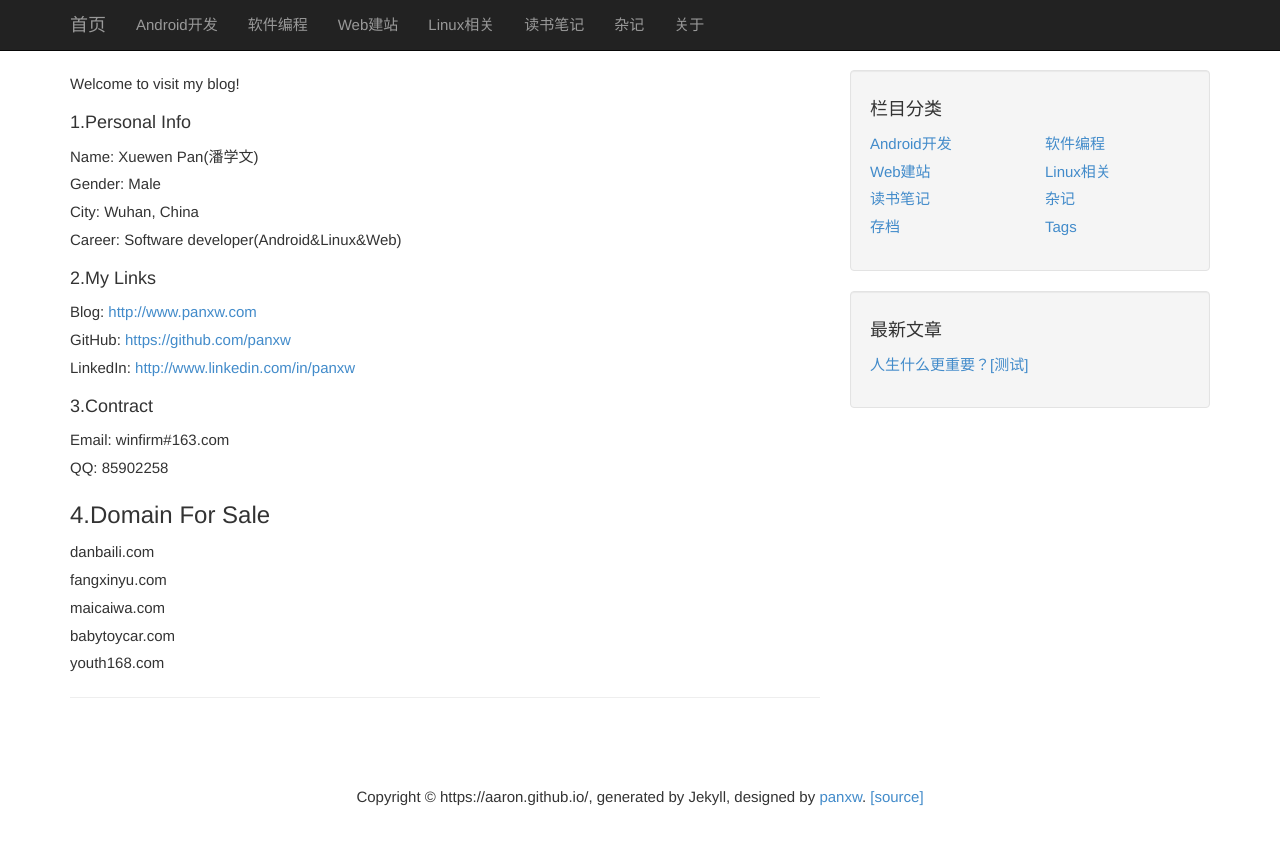
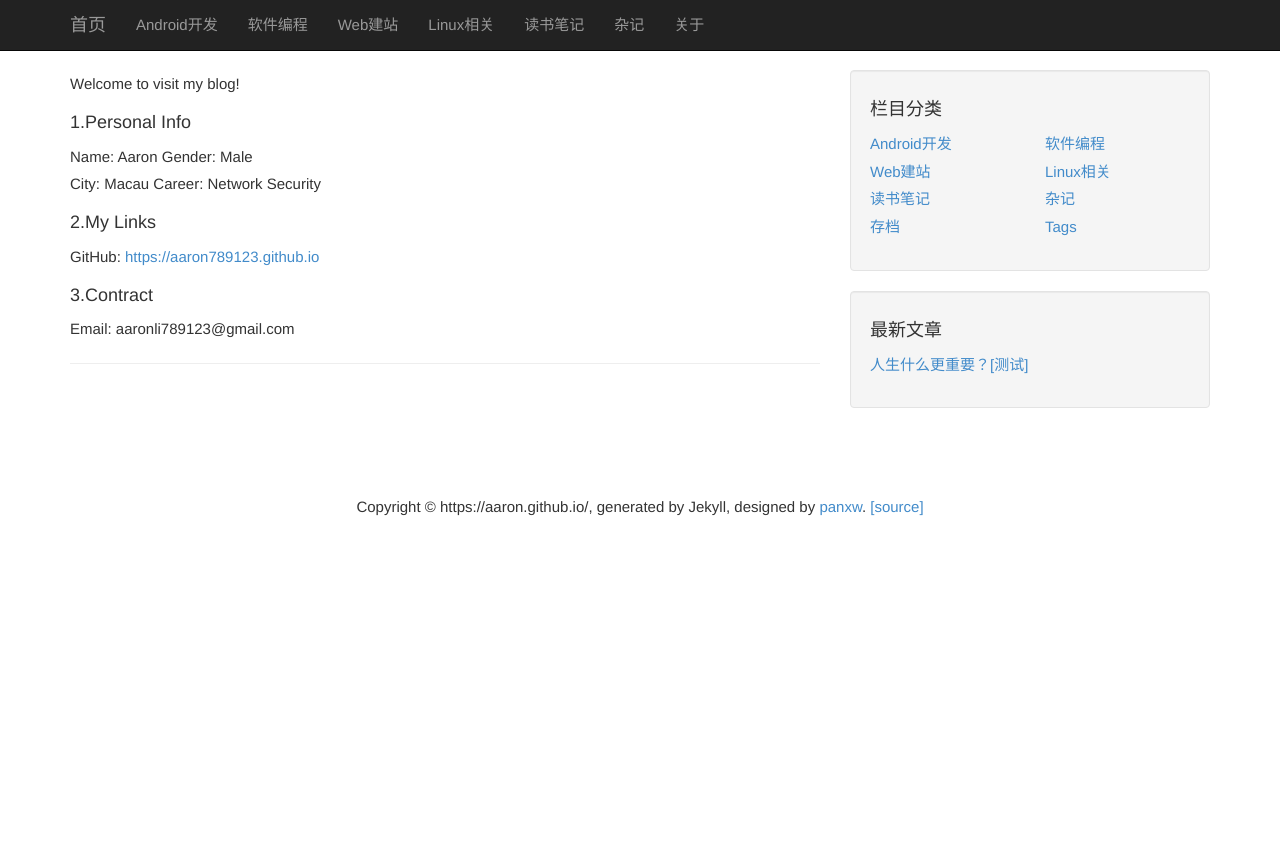
Before and after one commit to aaron789123/aaron.github.io, a Jekyll site: the page built from about.md, in a window 1280 px wide. Shown: the top 845 px of the page. Built offline with Jekyll 4.4.1, drawn with Linux system fonts in a browser that asks for light colours.

Commit message:
Update about.md

```diff
--- a/about.md
+++ b/about.md
@@ -5,24 +5,14 @@ title: "关于：About"
 Welcome to visit my blog!
 
 #### 1.Personal Info
-Name: Xuewen Pan(潘学文)
+Name: Aaron
 Gender: Male
-City: Wuhan, China
-Career: Software developer(Android&Linux&Web)
+City: Macau
+Career: Network Security
 
 #### 2.My Links
-Blog: <http://www.panxw.com>
-GitHub: <https://github.com/panxw>
-LinkedIn: <http://www.linkedin.com/in/panxw>
+GitHub: <https://aaron789123.github.io>
 
 
 #### 3.Contract
-Email: winfirm#163.com
-QQ: 85902258
-
-### 4.Domain For Sale
-danbaili.com
-fangxinyu.com
-maicaiwa.com
-babytoycar.com
-youth168.com
+Email: aaronli789123@gmail.com
```
